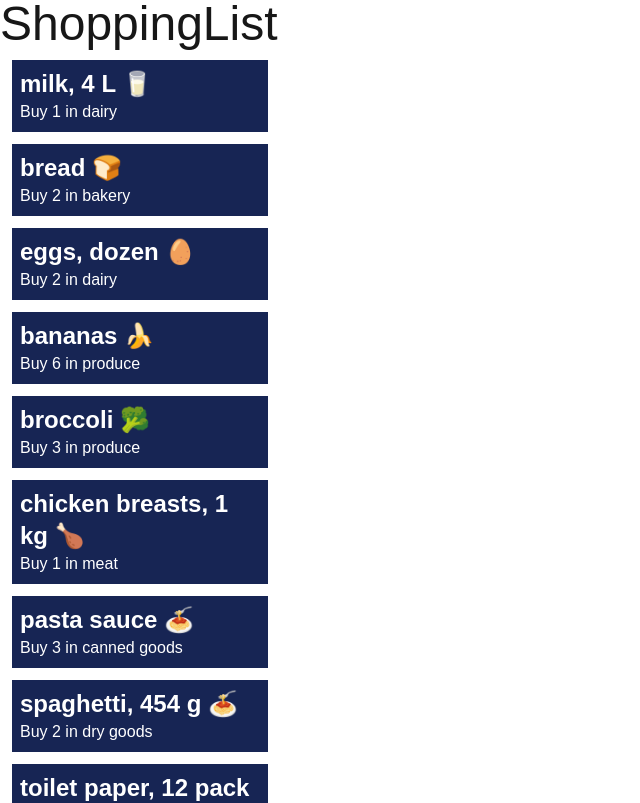
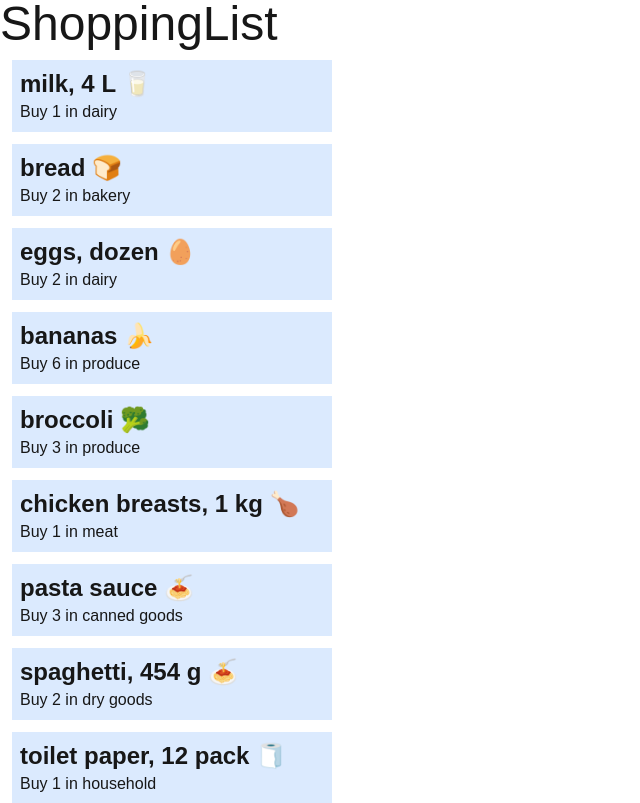
Before and after one commit to prizekenny/cprg306-assignments, a Next.js app: page /week-3 in a window 1280 px wide. Shown: the top 803 px of the page, without its empty margins (0-640 px from the left). Built offline with nearby package versions, Linux system fonts and the light colour scheme.

Commit message:
Change style of week 3

```diff
--- a/app/week-3/item.js
+++ b/app/week-3/item.js
@@ -1,6 +1,6 @@
 export default function Item({ name, quantity, category }) {
   return (
-    <li className="list-none bg-blue-950 text-white w-64 m-3 p-2">
+    <li className="list-none bg-blue-100 w-80 m-3 p-2">
       <p className="text-2xl font-bold">{name}</p>
       <p>
         Buy {quantity} in {category}
```
